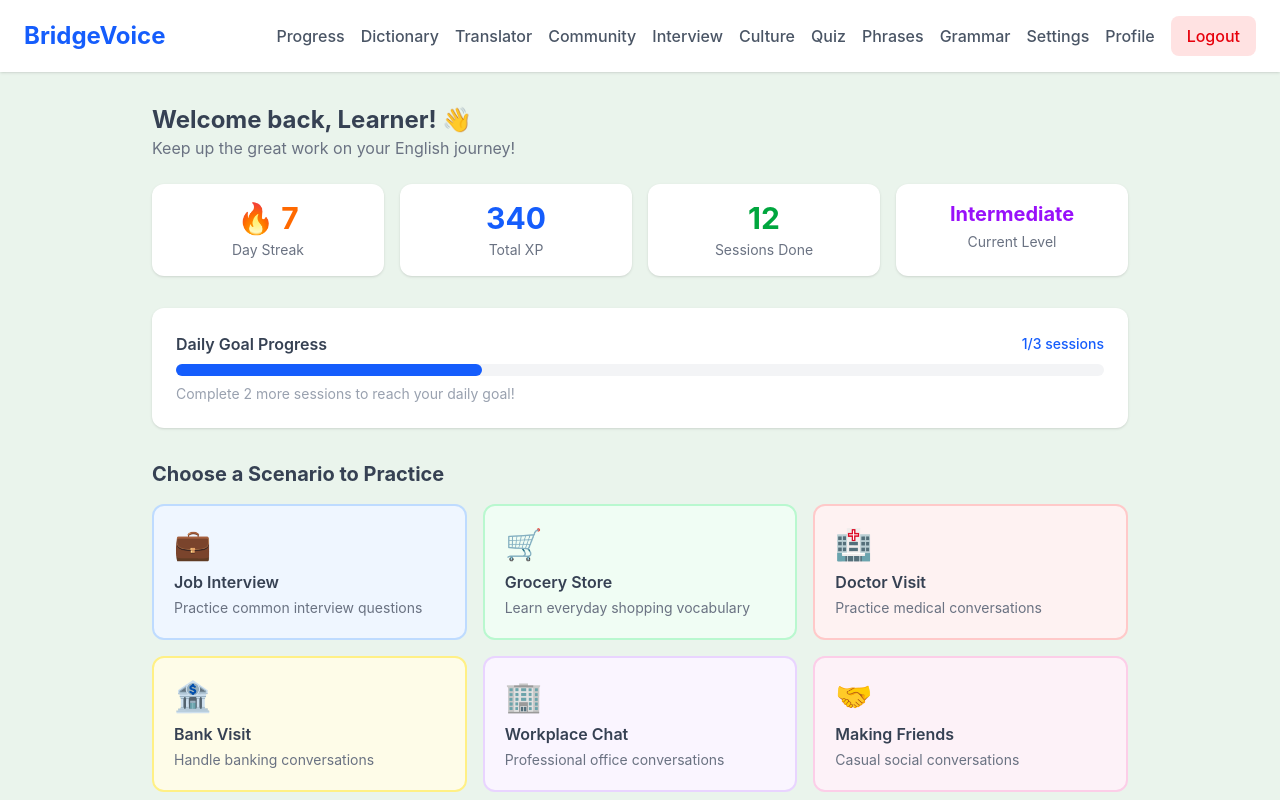
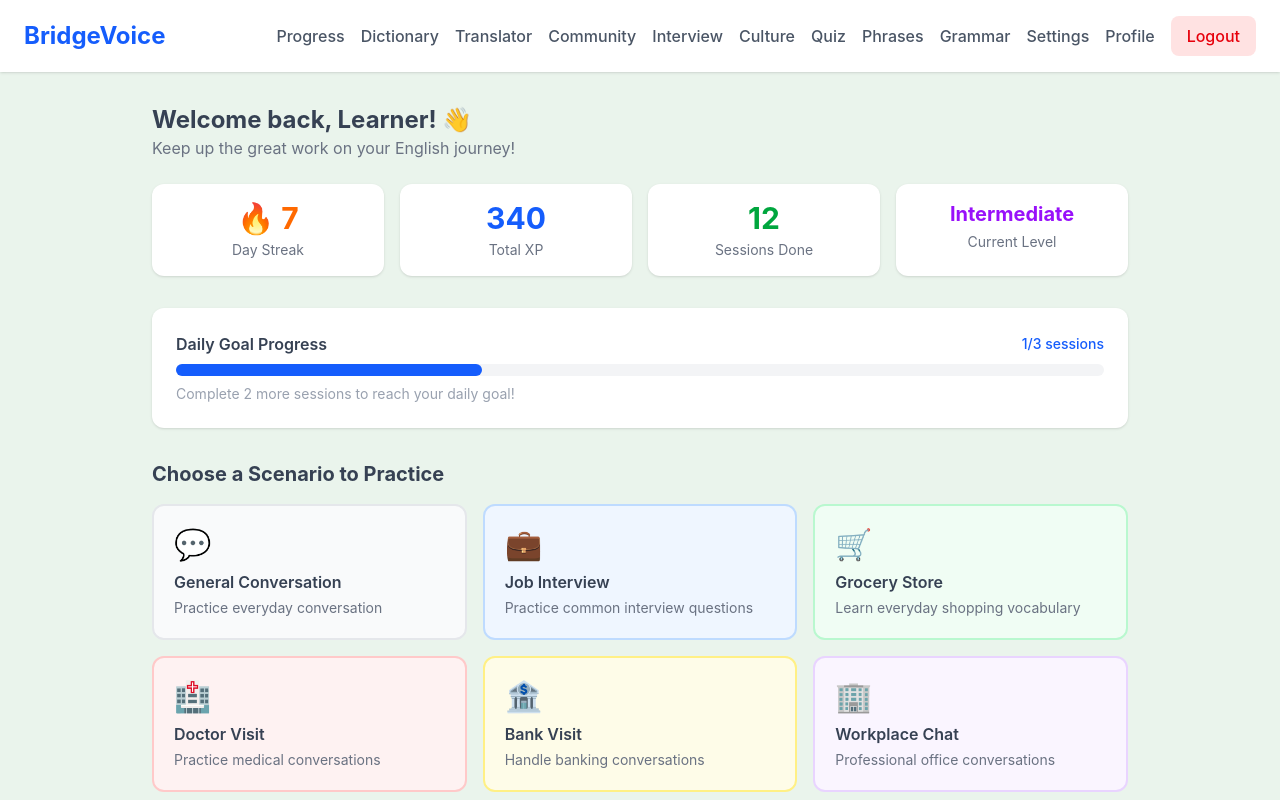
Before and after one commit to BridgeVoice/bridgevoice-frontend, a React (Vite) app: page /dashboard in a window 1280 px wide. Shown: the top 800 px of the page. Built offline with nearby package versions, Linux system fonts and the light colour scheme; no server answers; sample sign-in values are in the browser's storage.

Commit message:
Add General Conversation, fix scenario routing, and improve dashboard hover effects

```diff
--- a/src/pages/Chat.jsx
+++ b/src/pages/Chat.jsx
@@ -1,8 +1,9 @@
 import { useState, useEffect, useRef } from 'react'
-import { useNavigate, Link } from 'react-router-dom'
+import { useNavigate, Link, useLocation } from 'react-router-dom'
 
 function Chat() {
   const navigate = useNavigate()
+  const location = useLocation()
   const [messages, setMessages] = useState([
     {
       role: 'assistant',
@@ -12,7 +13,7 @@ function Chat() {
   const [input, setInput] = useState('')
   const [loading, setLoading] = useState(false)
   const [listening, setListening] = useState(false)
-  const [scenario, setScenario] = useState('General Conversation')
+  const [scenario, setScenario] = useState(location.state?.scenario || 'General Conversation')
   const messagesEndRef = useRef(null)
   const recognitionRef = useRef(null)
 
@@ -121,7 +122,13 @@ function Chat() {
         <div className="bg-white rounded-xl p-4 mb-4 shadow-sm">
           <p className="text-sm text-gray-500 mb-2 font-medium">Select Scenario:</p>
           <div className="flex gap-2 flex-wrap">
-            {['General Conversation', 'Job Interview', 'Grocery Store', 'Doctor Visit', 'Bank Visit', 'Workplace Chat'].map(s => (
+            {['General Conversation',
+            'Job Interview',
+            'Grocery Store',
+            'Doctor Visit',
+            'Bank Visit',
+            'Workplace Chat',
+            'Making Friends'].map(s => (
               <button
                 key={s}
                 onClick={() => setScenario(s)}
--- a/src/pages/Dashboard.jsx
+++ b/src/pages/Dashboard.jsx
@@ -28,6 +28,7 @@ function Dashboard() {
   }
 
   const scenarios = [
+    { title: 'General Conversation', icon: '💬', desc: 'Practice everyday conversation', color: 'bg-gray-50 border-gray-200' },
     { title: 'Job Interview', icon: '💼', desc: 'Practice common interview questions', color: 'bg-blue-50 border-blue-200' },
     { title: 'Grocery Store', icon: '🛒', desc: 'Learn everyday shopping vocabulary', color: 'bg-green-50 border-green-200' },
     { title: 'Doctor Visit', icon: '🏥', desc: 'Practice medical conversations', color: 'bg-red-50 border-red-200' },
@@ -106,8 +107,13 @@ function Dashboard() {
           {scenarios.map((scenario) => (
             <button
               key={scenario.title}
-              onClick={() => navigate('/chat')}
-              className={`${scenario.color} border-2 rounded-xl p-5 text-left hover:shadow-md transition`}
+              onClick={() => navigate('/chat', { state: { scenario: scenario.title } })}
+              className={`${scenario.color} border-2 rounded-xl p-5 text-left
+              hover:shadow-lg
+              hover:-translate-y-1
+              hover:scale-105
+              transition-all
+              duration-300`}
             >
               <p className="text-3xl mb-2">{scenario.icon}</p>
               <p className="font-semibold text-gray-700">{scenario.title}</p>
```
